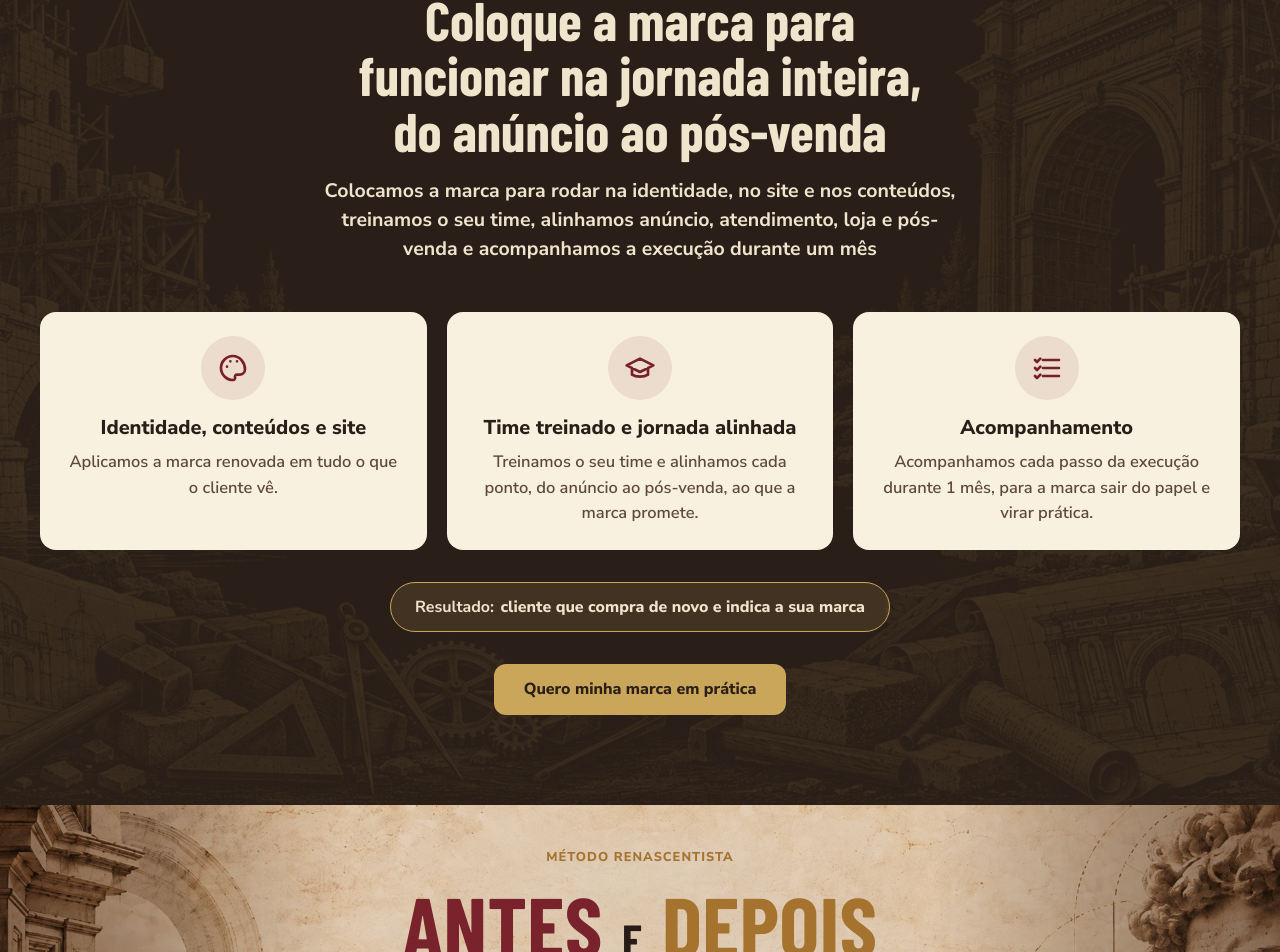
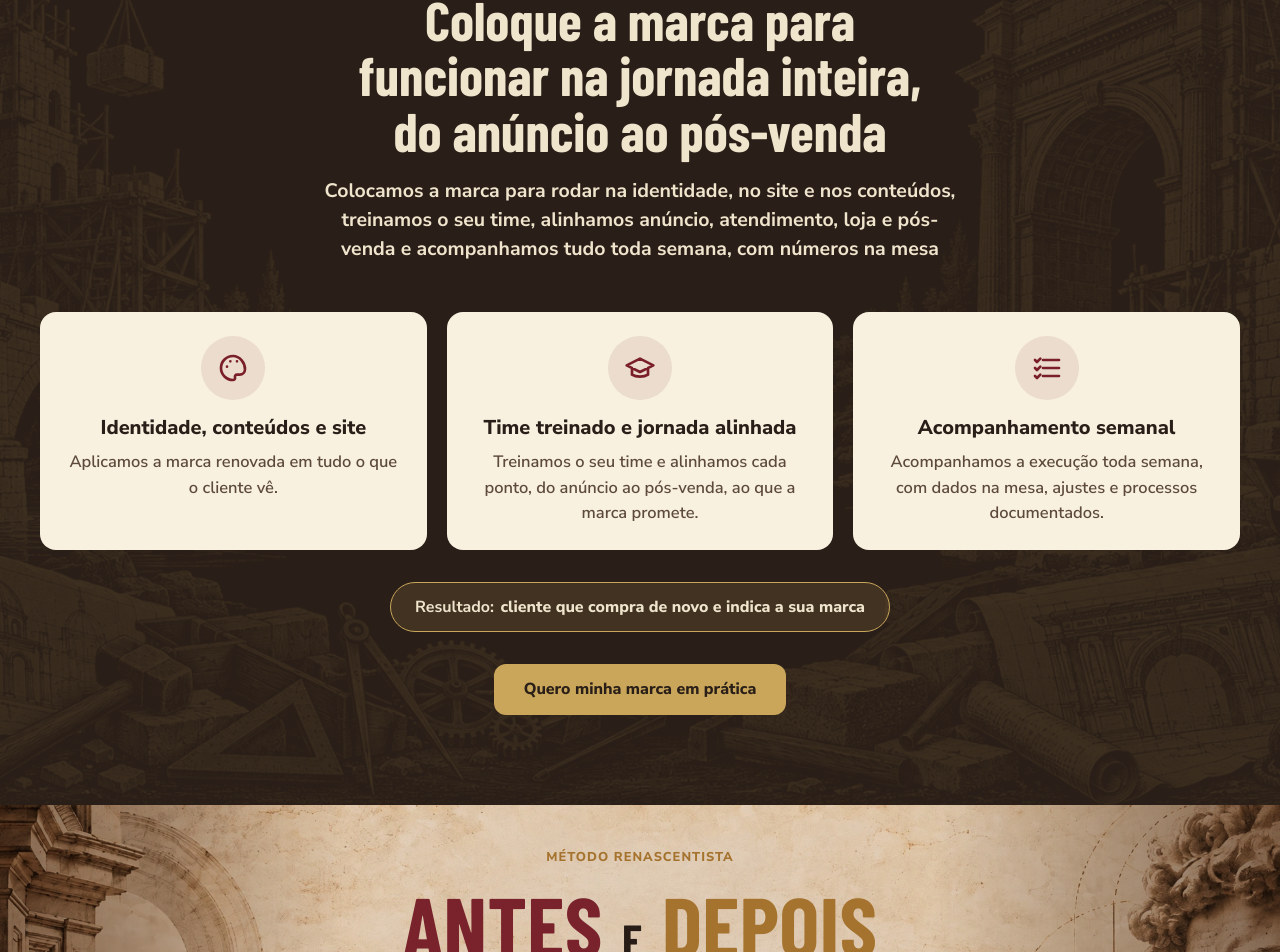
Before and after one commit to Viniwayne69/markway, a Next.js app: page / in a window 1280 px wide. Shown: the part 3830-4782 px from the top of the page. Built offline with nearby package versions, Linux system fonts and the light colour scheme; a web font is replaced by a local one.

Commit message:
Travessia passa a ter acompanhamento semanal continuo no lugar de 1 mes
Co-Authored-By: Claude Sonnet 5.5 <noreply@anthropic.com>
Claude-Session: https://claude.ai/code/session_018ckGgeLrJeXv2UHJFd83h8

```diff
--- a/src/components/TravessiaSection.tsx
+++ b/src/components/TravessiaSection.tsx
@@ -15,7 +15,7 @@ export function TravessiaSection() {
           Coloque a marca para funcionar na jornada inteira, do anúncio ao pós-venda
         </h2>
         <p className="solution-lead" data-reveal style={{ "--d": "120ms" } as CSSProperties}>
-          Colocamos a marca para rodar na identidade, no site e nos conteúdos, treinamos o seu time, alinhamos anúncio, atendimento, loja e pós-venda e acompanhamos a execução durante um mês
+          Colocamos a marca para rodar na identidade, no site e nos conteúdos, treinamos o seu time, alinhamos anúncio, atendimento, loja e pós-venda e acompanhamos tudo toda semana, com números na mesa
         </p>
 
         <div className="feature-grid is-three">
--- a/src/data/site.ts
+++ b/src/data/site.ts
@@ -21,7 +21,7 @@ export const faqItems = [
   },
   {
     q: "O que eu recebo em cada parte?",
-    a: "Porto: diagnóstico da marca, do mercado e do público, a jornada do seu cliente mapeada, a escuta do seu time e o destino da empresa definido. Rota: o posicionamento, os valores e a mensagem por escrito, mais a limpa no que faz a marca parecer igual às outras e nos processos que travam o crescimento. Travessia: aplicação na identidade, nos conteúdos e no site, treinamento do time, anúncio, atendimento, loja e pós-venda alinhados à marca e acompanhamento durante 1 mês de execução."
+    a: "Porto: diagnóstico da marca, do mercado e do público, a jornada do seu cliente mapeada, a escuta do seu time e o destino da empresa definido. Rota: o posicionamento, os valores e a mensagem por escrito, mais a limpa no que faz a marca parecer igual às outras e nos processos que travam o crescimento. Travessia: aplicação na identidade, nos conteúdos e no site, treinamento do time, anúncio, atendimento, loja e pós-venda alinhados à marca e acompanhamento semanal da execução, com dados, ajustes e processos documentados."
   },
   {
     q: "Preciso já ter uma marca para começar?",
@@ -78,6 +78,6 @@ export const rotaResult = "menos desconto para fechar e ticket maior em cada ped
 export const travessiaCards = [
   ["Identidade, conteúdos e site", "Aplicamos a marca renovada em tudo o que o cliente vê."],
   ["Time treinado e jornada alinhada", "Treinamos o seu time e alinhamos cada ponto, do anúncio ao pós-venda, ao que a marca promete."],
-  ["Acompanhamento", "Acompanhamos cada passo da execução durante 1 mês, para a marca sair do papel e virar prática."]
+  ["Acompanhamento semanal", "Acompanhamos a execução toda semana, com dados na mesa, ajustes e processos documentados."]
 ];
 export const travessiaResult = "cliente que compra de novo e indica a sua marca";
```
